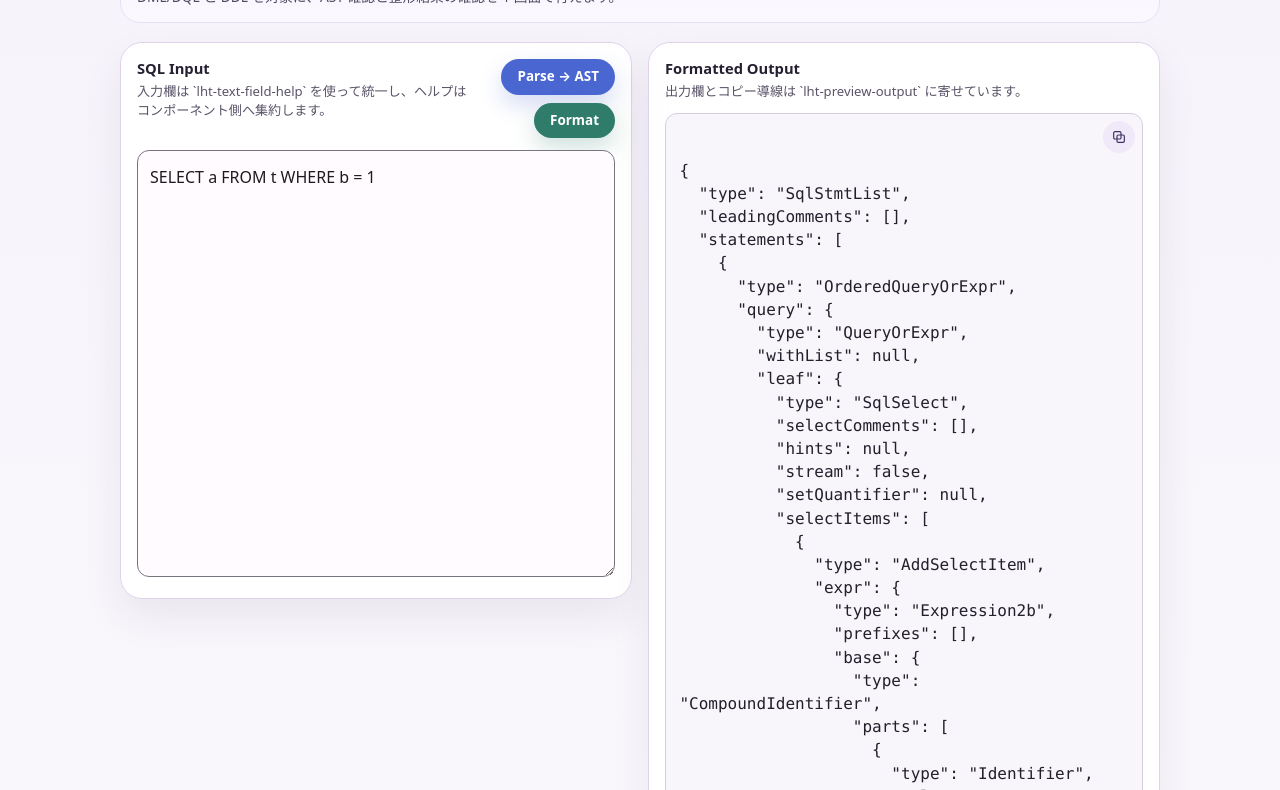
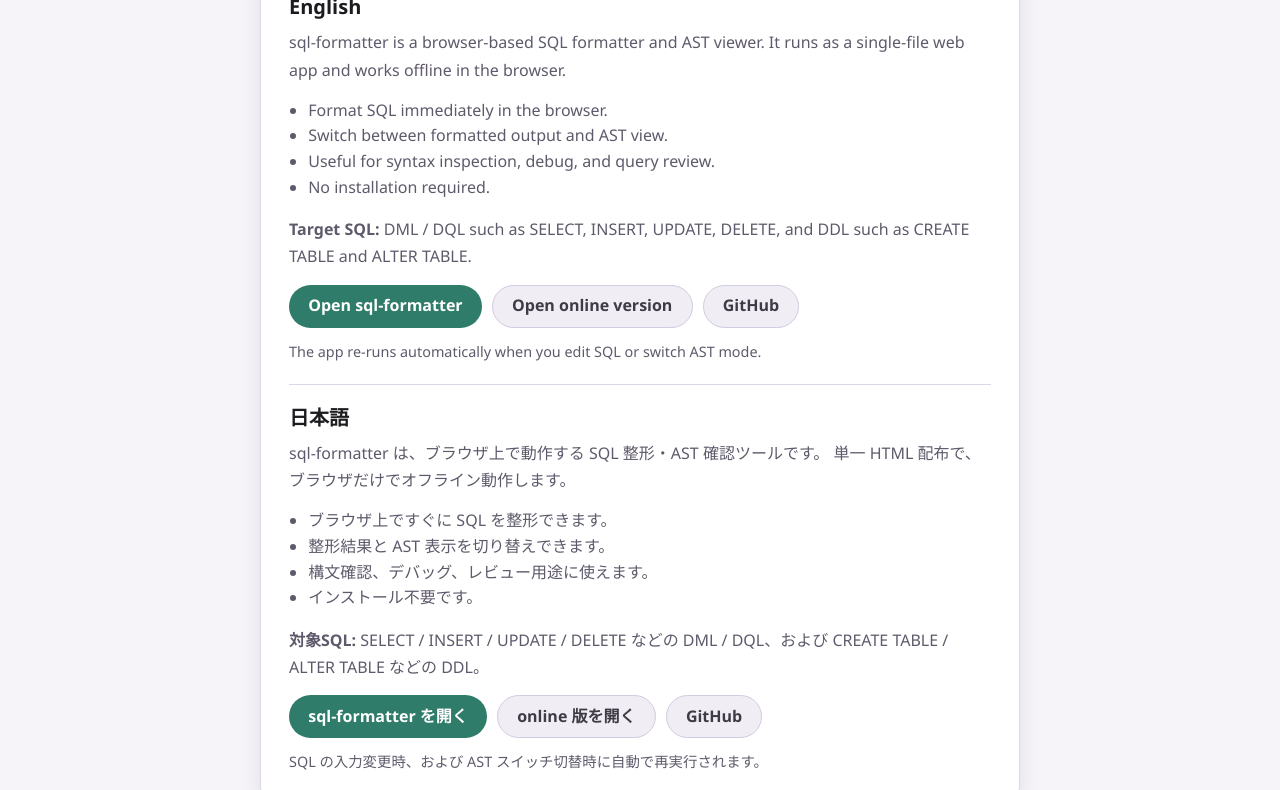
Before and after one commit to igapyon/sql-formatter, a website: page index.html in a window 1280 px wide. Shown: the part 107-897 px from the top of the page. Drawn offline with Linux system fonts and the light colour scheme.

Commit message:
`index.html` を SQL Formatter のランディングページへ置き換え、キャッシュ回避付き導線を追加
## 概要

このPRでは、これまで実質的にアプリ本体の複製に近かった `index.html` を、SQL Formatter 用のランディングページへ置き換えました。

`sql-formatter.html` / `sql-formatter-online.html` を本体として位置づけ、`index.html` はツール概要と導線を担う構成へ整理しています。

## 変更内容

- `index.html` をツール本体相当のページから、紹介用ランディングページへ置換
- 英語 / 日本語の2言語で以下を案内する構成に変更
  - ツール概要
  - 得られる機能・メリット
  - 対象SQL
  - 本体ページへの導線
- 導線を追加
  - `sql-formatter.html`
  - `sql-formatter-online.html`
  - GitHub リポジトリ
- `mikuscore` 系のランディングページと同様の、軽量なページ固有 CSS 構成へ変更
- `sql-formatter.html` / `sql-formatter-online.html` を開く直前に `v=` クエリを付与する cache-busting 処理を追加

## 目的

- `index.html` の役割を明確化する
- 本体ページとの重複を減らす
- GitHub Pages で開いたときに、まず「何ができるツールか」を分かりやすく伝える
- 本体HTMLの更新がブラウザキャッシュに埋もれにくいようにする

## 補足

- 本体ツールは引き続き `sql-formatter.html` と `sql-formatter-online.html`
- `index.html` は紹介ページ兼エントリーポイントとして利用する想定
- cache-busting はクリック直前に現在時刻ベースの `v=` を付ける方式

## 確認観点

- `index.html` から本体ページへ遷移できること
- `sql-formatter.html` / `sql-formatter-online.html` のリンクに `v=` が付与されること
- GitHub Pages 上で `index.html` が紹介ページとして機能すること

```diff
--- a/index.html
+++ b/index.html
@@ -1,327 +1,205 @@
-<!doctype html>
+<!DOCTYPE html>
 <html lang="ja">
 <head>
-  <meta charset="utf-8" />
-  <meta name="viewport" content="width=device-width, initial-scale=1" />
-  <title>SQL Formatter</title>
-  <link rel="stylesheet" href="./lht-cmn/css/components.css" />
+  <meta charset="UTF-8" />
+  <meta name="viewport" content="width=device-width, initial-scale=1.0" />
+  <meta http-equiv="Cache-Control" content="no-store, no-cache, must-revalidate, max-age=0" />
+  <meta http-equiv="Pragma" content="no-cache" />
+  <meta http-equiv="Expires" content="0" />
+  <title>sql-formatter</title>
   <style>
     :root {
-      color-scheme: light;
-      --page-bg: linear-gradient(180deg, #f7f3fb 0%, #fcfbfd 55%, #f3f6fb 100%);
-      --surface: rgba(255, 255, 255, 0.92);
-      --surface-border: #ddd4ea;
-      --surface-shadow: 0 18px 40px rgba(46, 34, 74, 0.08);
-      --text-main: #261f31;
-      --text-muted: #5b5469;
-      --accent: #2f7c6a;
-      --accent-strong: #236353;
-      --accent-alt: #4966d1;
-      --focus-ring: rgba(79, 101, 205, 0.22);
+      --bg: #f6f4f8;
+      --surface: #ffffff;
+      --text: #1c1b1f;
+      --muted: #5f5a6b;
+      --primary: #2f7c6a;
+      --primary-strong: #236353;
+      --on-primary: #ffffff;
+      --secondary-bg: #f0edf5;
+      --secondary-text: #3f3b46;
+      --outline: #ddd6ea;
     }
 
-    html, body {
-      min-height: 100%;
+    * {
+      box-sizing: border-box;
     }
 
     body {
       margin: 0;
-      font-family: system-ui, -apple-system, "Segoe UI", Roboto, "Helvetica Neue", Arial, sans-serif;
-      color: var(--text-main);
-      background: var(--page-bg);
+      font-family: "BIZ UDPGothic", "Noto Sans JP", "Hiragino Sans", "Segoe UI", sans-serif;
+      background: var(--bg);
+      color: var(--text);
+      min-height: 100vh;
+      display: grid;
+      place-items: center;
+      padding: 24px;
     }
 
-    .app-shell {
-      max-width: 1040px;
-      margin: 0 auto;
-      padding: 28px 16px 40px;
+    .card {
+      width: min(760px, 100%);
+      background: var(--surface);
+      border: 1px solid var(--outline);
+      border-radius: 18px;
+      padding: 28px;
+      box-shadow: 0 8px 24px rgba(20, 14, 35, 0.08);
     }
 
-    .app-grid {
-      display: grid;
-      gap: 16px;
-      grid-template-columns: repeat(2, minmax(0, 1fr));
-      align-items: start;
+    h1 {
+      margin: 0 0 12px;
+      font-size: 1.9rem;
+      line-height: 1.2;
     }
 
-    .app-card {
-      border: 1px solid var(--surface-border);
-      border-radius: 22px;
-      background: var(--surface);
-      box-shadow: var(--surface-shadow);
-      backdrop-filter: blur(8px);
-      padding: 16px;
+    h2 {
+      margin: 0 0 10px;
+      font-size: 1.25rem;
+      line-height: 1.25;
     }
 
-    .app-card__header {
-      display: flex;
-      align-items: flex-start;
-      justify-content: space-between;
-      gap: 12px;
-      margin-bottom: 12px;
+    p {
+      margin: 0 0 14px;
+      color: var(--muted);
+      line-height: 1.7;
     }
 
-    .app-card__title {
-      margin: 0;
-      font-size: 0.92rem;
-      line-height: 1.3;
+    ul {
+      margin: 0 0 16px;
+      padding-left: 1.2rem;
+      color: var(--muted);
+      line-height: 1.6;
     }
 
-    .app-card__desc {
-      margin: 4px 0 0;
-      font-size: 0.82rem;
-      line-height: 1.45;
-      color: var(--text-muted);
+    .link-row {
+      display: flex;
+      flex-wrap: wrap;
+      gap: 10px;
+      margin-top: 4px;
     }
 
-    .app-actions {
-      display: flex;
-      flex-wrap: wrap;
-      justify-content: flex-end;
-      gap: 8px;
+    .link-btn,
+    .link-btn-secondary {
+      display: inline-flex;
+      align-items: center;
+      justify-content: center;
+      text-decoration: none;
+      padding: 0.68rem 1.2rem;
+      border-radius: 999px;
+      font-weight: 700;
+      line-height: 1.2;
     }
 
-    .app-button {
-      appearance: none;
-      border: none;
-      border-radius: 999px;
-      padding: 0.7rem 1rem;
-      font: inherit;
-      font-size: 0.84rem;
-      font-weight: 700;
-      line-height: 1;
-      color: #ffffff;
-      cursor: pointer;
-      transition: transform 140ms ease, box-shadow 140ms ease, background-color 140ms ease;
+    .link-btn {
+      background: var(--primary);
+      color: var(--on-primary);
     }
 
-    .app-button:hover {
-      transform: translateY(-1px);
+    .link-btn:hover {
+      background: var(--primary-strong);
     }
 
-    .app-button:focus-visible {
-      outline: none;
-      box-shadow: 0 0 0 4px var(--focus-ring);
+    .link-btn-secondary {
+      background: var(--secondary-bg);
+      color: var(--secondary-text);
+      border: 1px solid #d2cadf;
     }
 
-    .app-button--parse {
-      background: var(--accent-alt);
-      box-shadow: 0 10px 22px rgba(73, 102, 209, 0.22);
+    .divider {
+      border: 0;
+      border-top: 1px solid var(--outline);
+      margin: 20px 0;
     }
 
-    .app-button--parse:hover {
-      background: #3c59c1;
+    .lang-block:last-child p:last-child {
+      margin-bottom: 0;
     }
 
-    .app-button--format {
-      background: var(--accent);
-      box-shadow: 0 10px 22px rgba(47, 124, 106, 0.22);
-    }
-
-    .app-button--format:hover {
-      background: var(--accent-strong);
-    }
-
-    .app-field {
-      display: block;
-    }
-
-    .app-field textarea,
-    .app-field md-outlined-text-field {
-      min-height: 22rem;
-    }
-
-    .app-output {
-      display: block;
-    }
-
-    .app-output #formatOutput {
-      min-height: 22rem;
-      padding-top: 2.8rem;
-      overflow: auto;
-    }
-
-    .app-status {
-      margin: 10px 0 0;
-      font-size: 0.82rem;
-      color: var(--text-muted);
-    }
-
-    .app-divider {
-      margin: 24px 0 14px;
-      border: 0;
-      border-top: 1px solid #ddd7e8;
-    }
-
-    .app-footer {
-      display: flex;
-      flex-wrap: wrap;
-      gap: 10px 18px;
-      font-size: 0.86rem;
-      color: var(--text-muted);
-    }
-
-    .app-footer a {
-      color: #3459c7;
-      text-underline-offset: 0.15em;
-    }
-
-    @media (max-width: 840px) {
-      .app-grid {
-        grid-template-columns: 1fr;
-      }
+    .sub {
+      margin-top: 12px;
+      font-size: 0.9rem;
+      color: var(--muted);
     }
   </style>
 </head>
-<body class="md-page">
-  <main class="app-shell">
-    <lht-page-hero
-      title="SQL Formatter"
-      icon="S"
-      subtitle="DML/DQL と DDL を対象に、AST 確認と整形結果の確認を 1 画面で行えます。"
-      help-label="対象SQL"
-      help-wide
-      menu-home-href="./index.html"
-      menu-home-label="トップへ戻る">
-      <p>DML/DQL（SELECT, INSERT, UPDATE, DELETE）と DDL（CREATE TABLE, ALTER TABLE など）のフォーマットに対応しています。</p>
-      <p>左で SQL を入力し、右で AST またはフォーマット結果を確認します。`Ctrl+Enter` / `Cmd+Enter` で Parse を実行できます。</p>
-    </lht-page-hero>
+<body>
+  <main class="card">
+    <h1>sql-formatter</h1>
 
-    <div class="app-grid">
-      <section class="app-card">
-        <div class="app-card__header">
-          <div>
-            <h2 class="app-card__title">SQL Input</h2>
-            <p class="app-card__desc">入力欄は `lht-text-field-help` を使って統一し、ヘルプはコンポーネント側へ集約します。</p>
-          </div>
-          <div class="app-actions">
-            <button id="parseBtn" class="app-button app-button--parse" type="button">Parse → AST</button>
-            <button id="formatBtn" class="app-button app-button--format" type="button">Format</button>
-          </div>
-        </div>
-        <lht-text-field-help
-          class="app-field"
-          field-id="sqlInput"
-          label="SQL Input"
-          help-text="SQL を入力します。Ctrl+Enter または Cmd+Enter で Parse を実行できます。"
-          type="textarea"
-          rows="18"
-          placeholder="SQL を入力してください"></lht-text-field-help>
-      </section>
+    <section class="lang-block" aria-label="English">
+      <h2>English</h2>
+      <p>
+        sql-formatter is a browser-based SQL formatter and AST viewer.
+        It runs as a single-file web app and works offline in the browser.
+      </p>
+      <ul>
+        <li>Format SQL immediately in the browser.</li>
+        <li>Switch between formatted output and AST view.</li>
+        <li>Useful for syntax inspection, debug, and query review.</li>
+        <li>No installation required.</li>
+      </ul>
+      <p><strong>Target SQL:</strong> DML / DQL such as SELECT, INSERT, UPDATE, DELETE, and DDL such as CREATE TABLE and ALTER TABLE.</p>
+      <div class="link-row">
+        <a class="link-btn" href="./sql-formatter.html?v=202603071300">Open sql-formatter</a>
+        <a class="link-btn-secondary" href="./sql-formatter-online.html?v=202603071300">Open online version</a>
+        <a class="link-btn-secondary" href="https://github.com/igapyon/sql-formatter" target="_blank" rel="noopener noreferrer">GitHub</a>
+      </div>
+      <p class="sub">The app re-runs automatically when you edit SQL or switch AST mode.</p>
+    </section>
 
-      <section class="app-card">
-        <div class="app-card__header">
-          <div>
-            <h2 class="app-card__title">Formatted Output</h2>
-            <p class="app-card__desc">出力欄とコピー導線は `lht-preview-output` に寄せています。</p>
-          </div>
-        </div>
-        <lht-preview-output
-          class="app-output"
-          preview-id="formatOutput"
-          copy-button-id="copyBtn"
-          copy-target-id="formatOutput"
-          preview-tag="pre"
-          placeholder="// formatted output will appear here"
-          copy-aria-label="Copy formatted output"></lht-preview-output>
-        <p id="status" class="app-status">idle</p>
-      </section>
-    </div>
+    <hr class="divider" />
 
-    <hr class="app-divider" />
-    <footer class="app-footer">
-      <a href="https://github.com/igapyon/sql-formatter" target="_blank" rel="noopener noreferrer">GitHub</a>
-      <a href="./LICENSE" target="_blank" rel="noopener noreferrer">License</a>
-      <a href="https://igapyon.github.io/sql-formatter/" target="_blank" rel="noopener noreferrer">GitHub Pages</a>
-    </footer>
+    <section class="lang-block" aria-label="日本語">
+      <h2>日本語</h2>
+      <p>
+        sql-formatter は、ブラウザ上で動作する SQL 整形・AST 確認ツールです。
+        単一 HTML 配布で、ブラウザだけでオフライン動作します。
+      </p>
+      <ul>
+        <li>ブラウザ上ですぐに SQL を整形できます。</li>
+        <li>整形結果と AST 表示を切り替えできます。</li>
+        <li>構文確認、デバッグ、レビュー用途に使えます。</li>
+        <li>インストール不要です。</li>
+      </ul>
+      <p><strong>対象SQL:</strong> SELECT / INSERT / UPDATE / DELETE などの DML / DQL、および CREATE TABLE / ALTER TABLE などの DDL。</p>
+      <div class="link-row">
+        <a class="link-btn" href="./sql-formatter.html?v=202603071300">sql-formatter を開く</a>
+        <a class="link-btn-secondary" href="./sql-formatter-online.html?v=202603071300">online 版を開く</a>
+        <a class="link-btn-secondary" href="https://github.com/igapyon/sql-formatter" target="_blank" rel="noopener noreferrer">GitHub</a>
+      </div>
+      <p class="sub">SQL の入力変更時、および AST スイッチ切替時に自動で再実行されます。</p>
+    </section>
   </main>
-  <lht-toast id="toast"></lht-toast>
-  <script src="./lht-cmn/js/components.js"></script>
-  <script src="./spec/apache-calcite-Parser.js"></script>
-  <script src="./spec/wellknown-sql-ddl.js"></script>
-  <script src="./src/sql-formatter.js"></script>
+
   <script>
-    const input = document.getElementById('sqlInput');
-    const output = document.getElementById('formatOutput');
-    const status = document.getElementById('status');
-    const parseBtn = document.getElementById('parseBtn');
-    const formatBtn = document.getElementById('formatBtn');
-
-    const defaultSql = "SELECT a FROM t WHERE b = 1";
-    input.value = defaultSql;
-
-    function render(text) {
-      output.textContent = text;
-    }
-
-    function handleParse() {
-      const sql = input.value.trim();
-      if (!sql) {
-        output.textContent = '';
-        status.textContent = 'empty';
-        return;
-      }
-      try {
-        const lexer = new window.CalciteLexer(sql);
-        const tokens = lexer.tokenize();
-        const parser = new window.CalciteParser(tokens);
-        const ast = parser.SqlStmtList();
-        status.textContent = `ok (calcite pos: ${parser.pos})`;
-        render(JSON.stringify(ast, null, 2));
-      } catch (err) {
-        if (window.WellknownDdlLexer && window.WellknownDdlParser) {
-          try {
-            const ddlLexer = new window.WellknownDdlLexer(sql);
-            const ddlTokens = ddlLexer.tokenize();
-            const ddlParser = new window.WellknownDdlParser(ddlTokens);
-            const ddlAst = ddlParser.SqlStmtList();
-            status.textContent = `ok (ddl pos: ${ddlParser.pos})`;
-            render(JSON.stringify(ddlAst, null, 2));
-            return;
-          } catch (ddlErr) {
-            status.textContent = 'error';
-            render(JSON.stringify({
-              error: String(err.message || err),
-              ddlError: String(ddlErr.message || ddlErr)
-            }, null, 2));
-            return;
-          }
-        }
-        status.textContent = 'error';
-        render(JSON.stringify({ error: String(err.message || err) }, null, 2));
-      }
-    }
-
-    function handleFormat() {
-      const sql = input.value.trim();
-      if (!sql) {
-        output.textContent = '';
-        status.textContent = 'empty';
-        return;
-      }
-      try {
-        if (typeof window.formatSql !== 'function') {
-          status.textContent = 'error';
-          render('formatter not loaded');
-          return;
-        }
-        const formatted = window.formatSql(sql);
-        status.textContent = 'ok';
-        render(formatted);
-      } catch (err) {
-        status.textContent = 'error';
-        render(String(err.message || err));
-      }
-    }
-
-    parseBtn.addEventListener('click', handleParse);
-    formatBtn.addEventListener('click', handleFormat);
-    input.addEventListener('keydown', (e) => {
-      if ((e.metaKey || e.ctrlKey) && e.key === 'Enter') handleParse();
-    });
-
-    handleParse();
-
+    (() => {
+      const selector = 'a[href^="./sql-formatter.html"], a[href^="./sql-formatter-online.html"]';
+      const buildVersionStamp = () => {
+        const d = new Date();
+        return (
+          d.getFullYear().toString() +
+          String(d.getMonth() + 1).padStart(2, "0") +
+          String(d.getDate()).padStart(2, "0") +
+          String(d.getHours()).padStart(2, "0") +
+          String(d.getMinutes()).padStart(2, "0")
+        );
+      };
+      const stampAndGo = (anchor) => {
+        const u = new URL(anchor.getAttribute("href"), location.href);
+        u.searchParams.set("v", buildVersionStamp());
+        anchor.setAttribute("href", u.pathname + u.search);
+      };
+      document.addEventListener("click", (ev) => {
+        const a = ev.target.closest(selector);
+        if (!a) return;
+        stampAndGo(a);
+      }, true);
+      document.addEventListener("auxclick", (ev) => {
+        if (ev.button !== 1) return;
+        const a = ev.target.closest(selector);
+        if (!a) return;
+        stampAndGo(a);
+      }, true);
+    })();
   </script>
 </body>
 </html>
```
